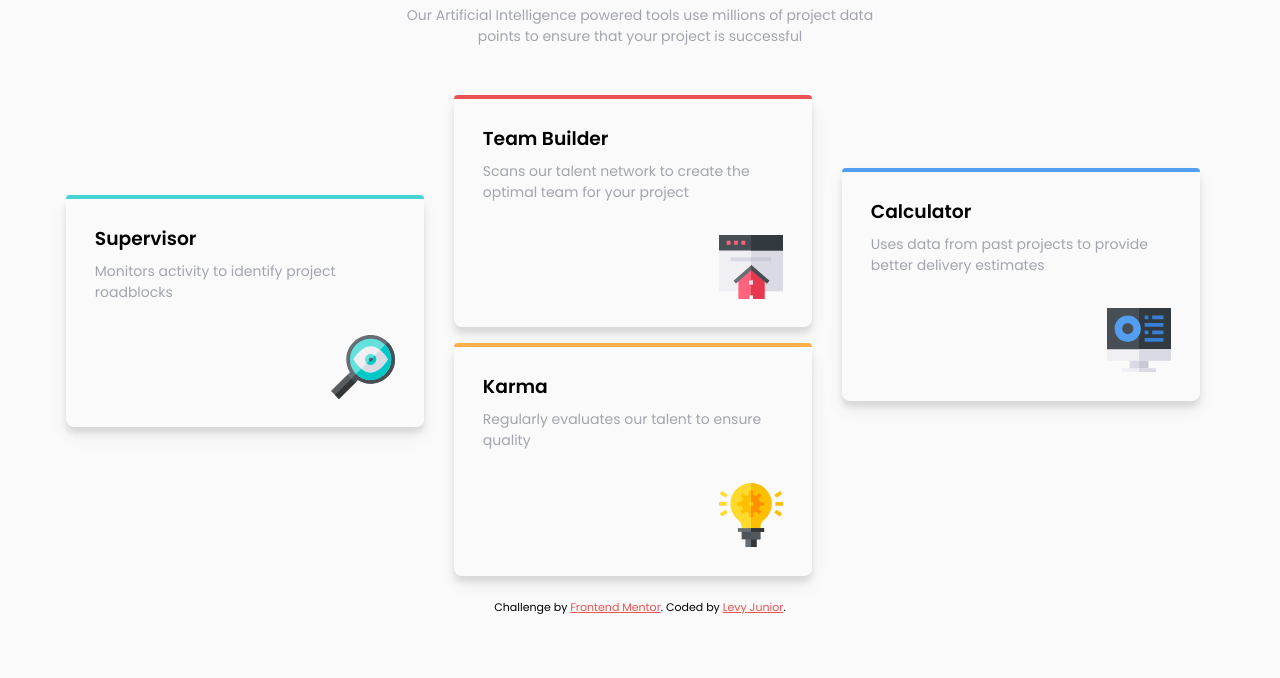
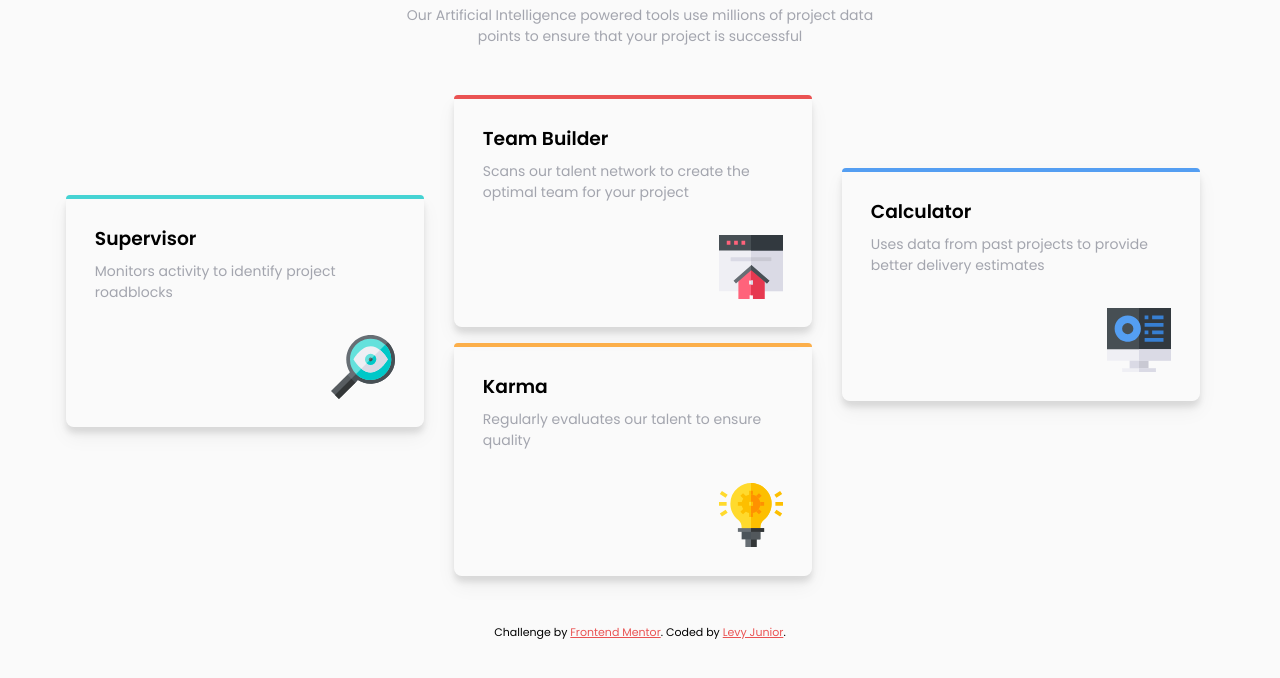
Before and after one commit to Levy-Jr/Four-Card-Feature-Grid, a plain HTML site: page index.html in a window 1280 px wide. Shown: the part 168-846 px from the top of the page. Drawn offline with Linux system fonts and the light colour scheme.

Commit message:
footer fix

```diff
--- a/index.html
+++ b/index.html
@@ -11,7 +11,7 @@
 <link rel="preconnect" href="https://fonts.gstatic.com" crossorigin>
 <link href="https://fonts.googleapis.com/css2?family=Poppins:wght@200;400;600&display=swap" rel="stylesheet">
   <style>
-    .attribution { font-size: 11px; text-align: center; position: absolute; bottom: 1rem; right: 50%; transform: translateX(50%);}
+    .attribution { font-size: 11px; text-align: center;}
     .attribution a { color: var(--Red); }
   </style>
 </head>
@@ -66,7 +66,7 @@
   <footer>
     <p class="attribution">
       Challenge by <a href="https://www.frontendmentor.io?ref=challenge" target="_blank">Frontend Mentor</a>.
-      Coded by <a href="#">Levy Junior</a>.
+      Coded by <a href="https://github.com/Levy-Jr" target="_blank">Levy Junior</a>.
     </p>
   </footer>
 </body>
--- a/style.css
+++ b/style.css
@@ -18,9 +18,10 @@ body{
   background-color: var(--Very-Light-Gray);
   font-family: 'Poppins', sans-serif;
   display: flex;
-  justify-content: center;
+  flex-direction: column;
+  align-items: center;
   min-height: 100vh;
-  padding-block: 4rem;
+  padding-block: 4rem 1rem;
 }
 
 .container{
@@ -93,6 +94,10 @@ article::after{
 
 .supervisor{
   transform: translateY(100px);
+}
+
+footer{
+  margin-top: 3rem;
 }
 
 /* .team-builder{
```
